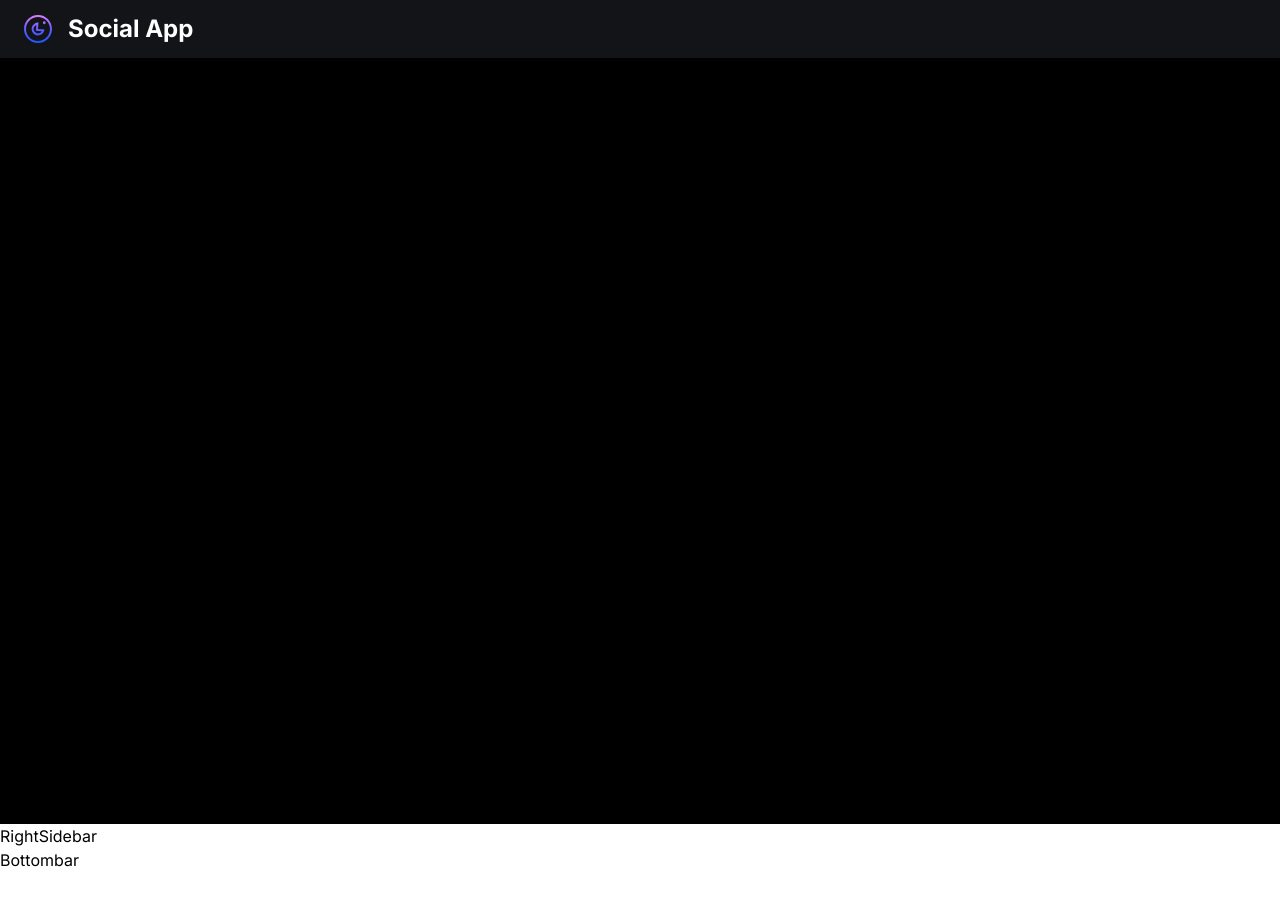
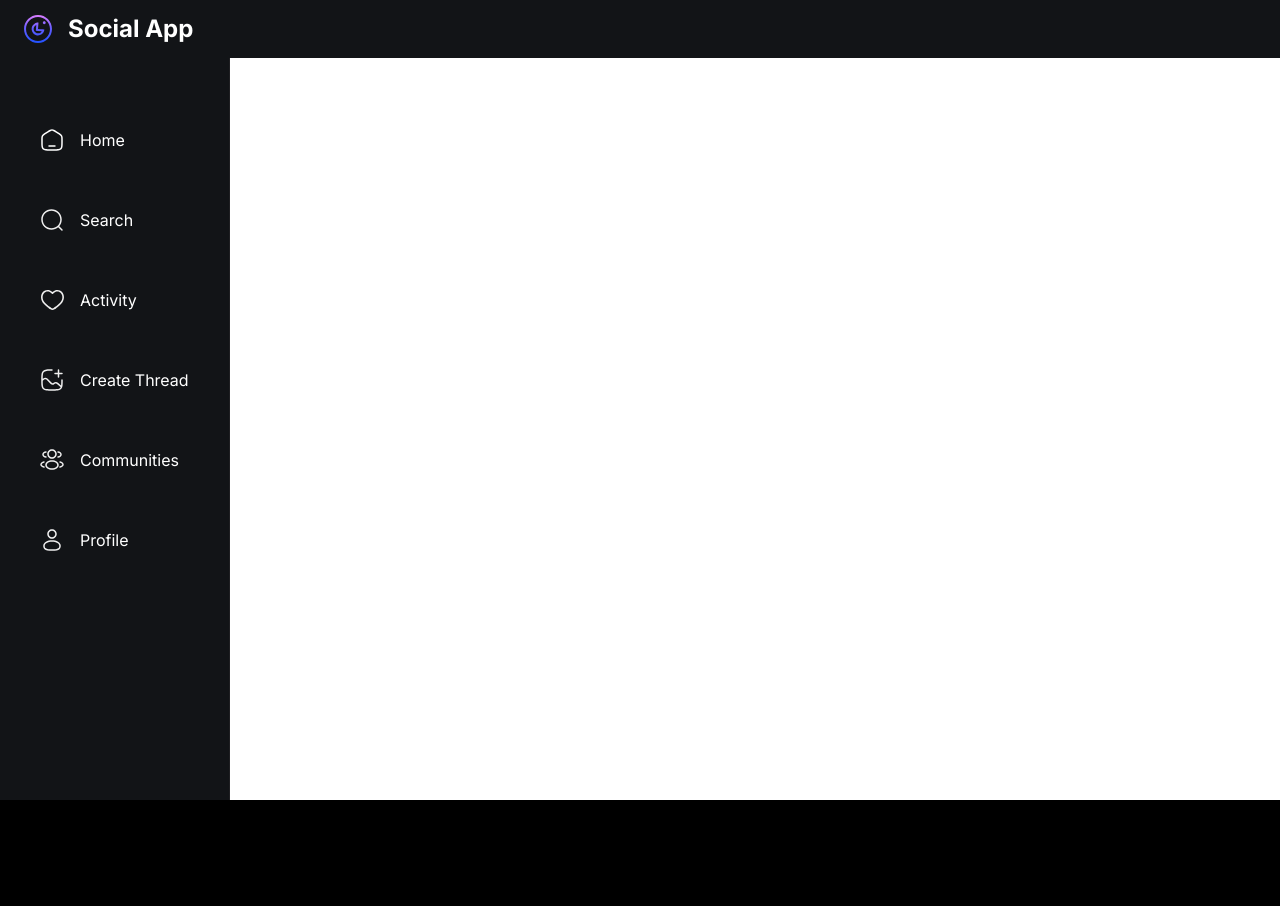
Before and after one commit to thought7878/social-app, a Next.js app: page / in a window 1280 px wide. Shown: the top 906 px of the page. Before the commit the page ends 872 px from the top, so only its background shows below. Built offline with nearby package versions, Linux system fonts and the light colour scheme; no server answers.

Commit message:
feat(LeftSidebar): create

```diff
--- a/components/shared/LeftSidebar.tsx
+++ b/components/shared/LeftSidebar.tsx
@@ -1,9 +1,32 @@
-import React from 'react'
+import React from "react";
+import { sidebarLinks } from "@/constants";
+import Link from "next/link";
+import Image from "next/image";
 
 const LeftSidebar = () => {
-  return (
-    <div>LeftSidebar</div>
-  )
-}
+	return (
+		<section className="custom-scrollbar leftsidebar">
+			<div className="flex w-full flex-1 flex-col gap-6 px-6">
+				{sidebarLinks.map((link) => {
+					return (
+						<Link
+							href={link.route}
+							key={link.label}
+							className="leftsidebar_link"
+						>
+							<Image
+								src={link.imgURL}
+								alt={link.label}
+								width={24}
+								height={24}
+							/>
+							<p className="text-light-1 max-lg:hidden">{link.label}</p>
+						</Link>
+					);
+				})}
+			</div>
+		</section>
+	);
+};
 
-export default LeftSidebar
+export default LeftSidebar;
--- /dev/null
+++ b/constants/index.js
@@ -0,0 +1,44 @@
+export const sidebarLinks = [
+  {
+    imgURL: "/assets/home.svg",
+    route: "/",
+    label: "Home",
+  },
+  {
+    imgURL: "/assets/search.svg",
+    route: "/search",
+    label: "Search",
+  },
+  {
+    imgURL: "/assets/heart.svg",
+    route: "/activity",
+    label: "Activity",
+  },
+  {
+    imgURL: "/assets/create.svg",
+    route: "/create-thread",
+    label: "Create Thread",
+  },
+  {
+    imgURL: "/assets/community.svg",
+    route: "/communities",
+    label: "Communities",
+  },
+  {
+    imgURL: "/assets/user.svg",
+    route: "/profile",
+    label: "Profile",
+  },
+];
+
+export const profileTabs = [
+  { value: "threads", label: "Threads", icon: "/assets/reply.svg" },
+  { value: "replies", label: "Replies", icon: "/assets/members.svg" },
+  { value: "tagged", label: "Tagged", icon: "/assets/tag.svg" },
+];
+
+export const communityTabs = [
+  { value: "threads", label: "Threads", icon: "/assets/reply.svg" },
+  { value: "members", label: "Members", icon: "/assets/members.svg" },
+  { value: "requests", label: "Requests", icon: "/assets/request.svg" },
+];
```
